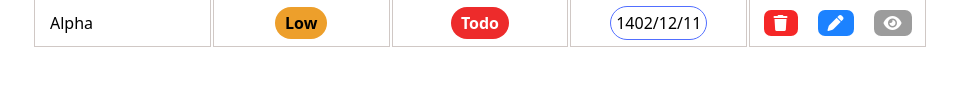
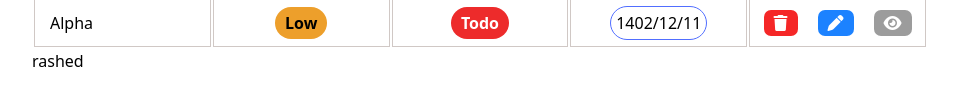
Before and after one commit to rashedpaykary/CW10-ToDo, a website: page src/index.html in a window 1280 px wide. Shown: the part 151-256 px from the top of the page, without its empty margins (160-1119 px from the left). Drawn offline with Linux system fonts and the light colour scheme.

Commit message:
changebranch

```diff
--- a/src/index.html
+++ b/src/index.html
@@ -156,6 +156,7 @@
             </tr>
           </tbody>
         </table>
+        <div>rashed</div>
       </div>
     </div>
     <script src="main.js"></script>
```
